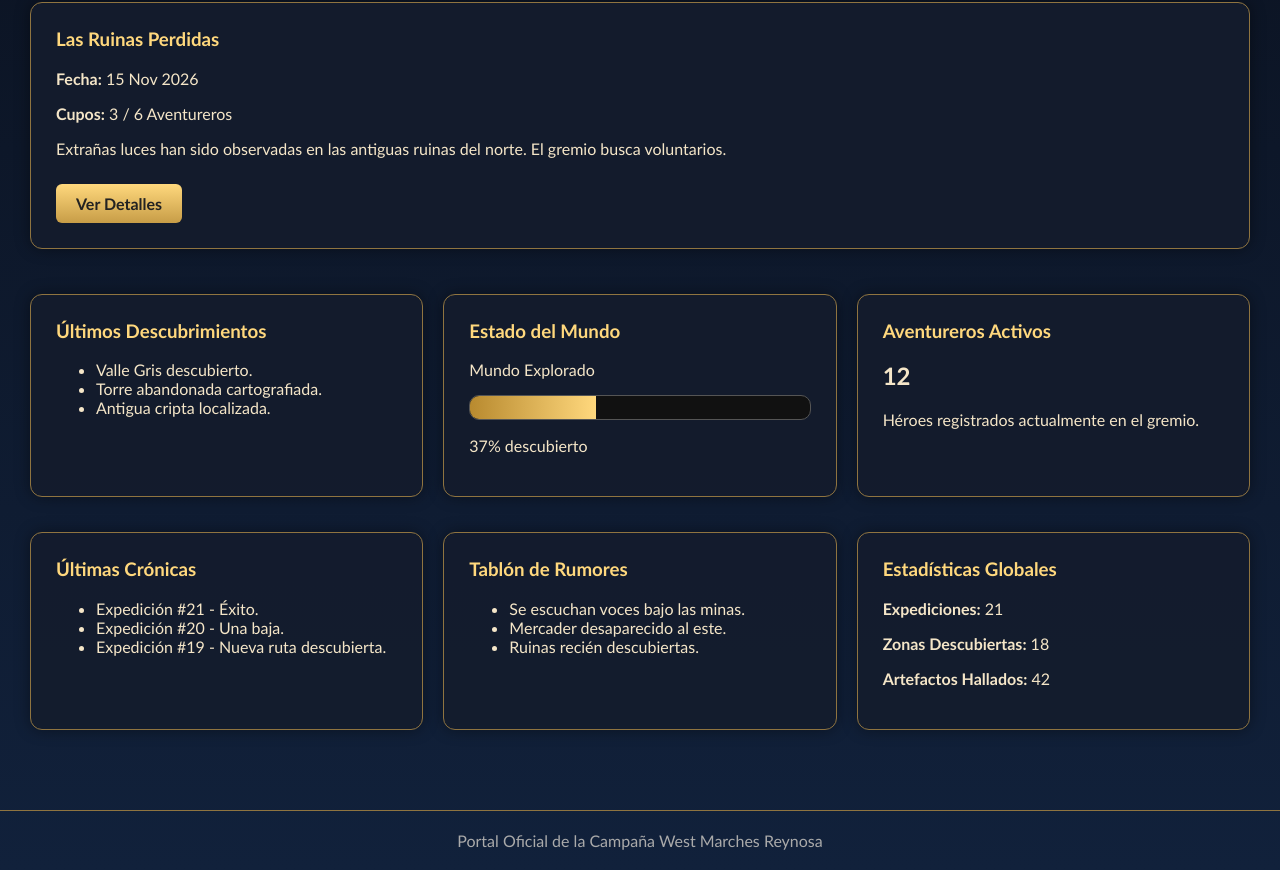
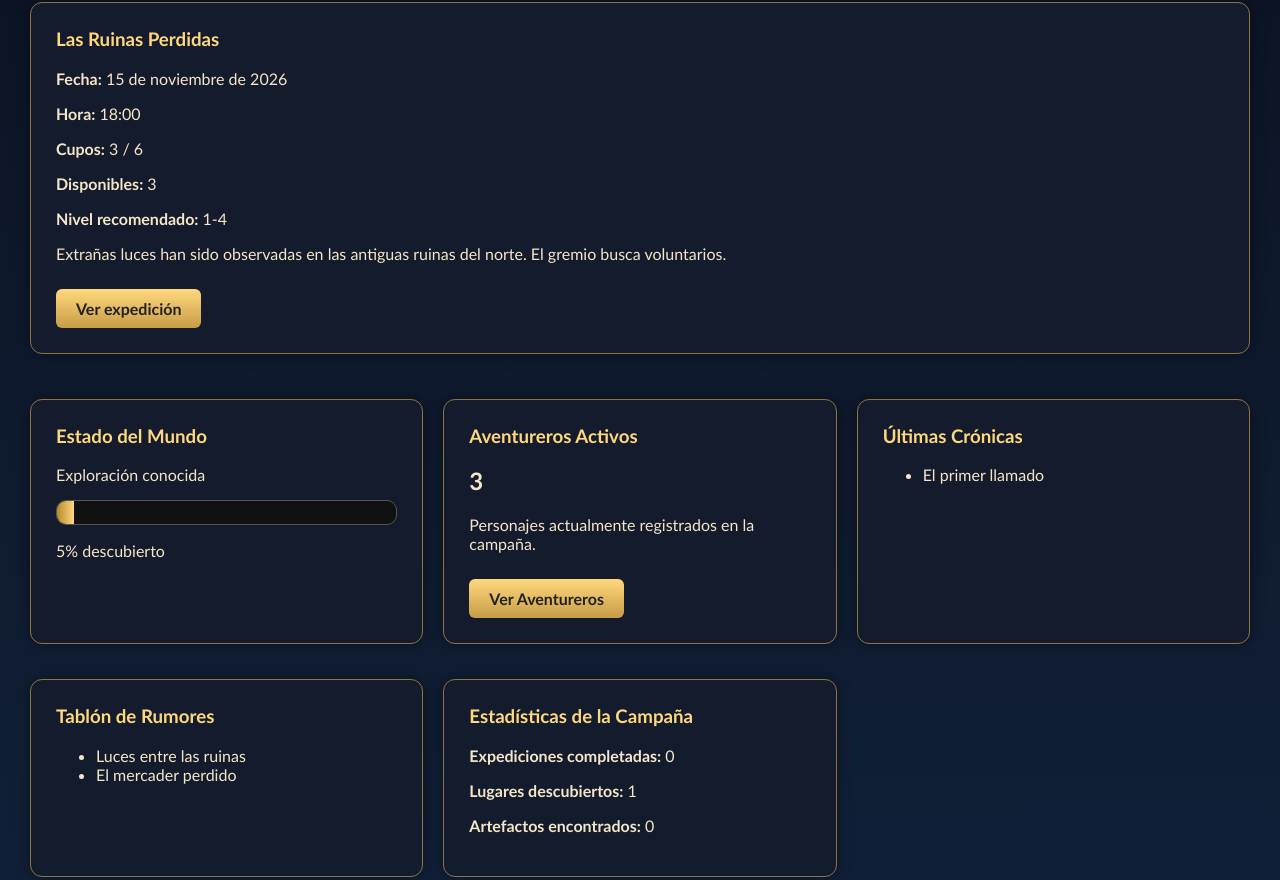
Before and after one commit to Golden-Ganso/West-Marches---Reynosa, a plain HTML site: page index.html in a window 1280 px wide. Shown: the part 212-1092 px from the top of the page. Drawn offline with Linux system fonts and the light colour scheme.

Commit message:
Enhance expedition display and add campaign stats
Updated the expedition section to show loading states and added campaign statistics.

```diff
--- a/index.html
+++ b/index.html
@@ -1,14 +1,11 @@
 <!DOCTYPE html>
 <html lang="es">
-
 <head>
     <meta charset="UTF-8">
     <meta name="viewport" content="width=device-width, initial-scale=1.0">
     <title>West Marches Reynosa</title>
-
     <link rel="stylesheet" href="css/style.css">
 </head>
-
 <body>
 
     <header>
@@ -27,101 +24,68 @@
     <main>
 
         <section class="hero">
-
             <h2>Próxima Expedición</h2>
 
-            <div class="card">
-                <h3>Las Ruinas Perdidas</h3>
-
-                <p><strong>Fecha:</strong> 15 Nov 2026</p>
-
-                <p><strong>Cupos:</strong> 3 / 6 Aventureros</p>
-
-                <p>
-                    Extrañas luces han sido observadas en las antiguas ruinas
-                    del norte. El gremio busca voluntarios.
-                </p>
-
-                <a href="#" class="button">
-                    Ver Detalles
-                </a>
-
+            <div class="card expedition-card" id="next-session">
+                <p>Cargando próxima expedición...</p>
             </div>
-
         </section>
 
         <section class="dashboard">
 
             <div class="card">
+                <h3>Estado del Mundo</h3>
+                <p>Exploración conocida</p>
 
-                <h3>Últimos Descubrimientos</h3>
+                <div class="progress-container">
+                    <div class="progress-bar" id="world-progress"></div>
+                </div>
 
-                <ul>
-                    <li>Valle Gris descubierto.</li>
-                    <li>Torre abandonada cartografiada.</li>
-                    <li>Antigua cripta localizada.</li>
-                </ul>
-
+                <p id="world-percentage">Cargando...</p>
             </div>
 
             <div class="card">
+                <h3>Aventureros Activos</h3>
+                <h2 id="active-characters">0</h2>
 
-                <h3>Estado del Mundo</h3>
+                <p>Personajes actualmente registrados en la campaña.</p>
 
-                <p>Mundo Explorado</p>
-
-                <div class="progress-container">
-                    <div class="progress-bar"></div>
-                </div>
-
-                <p>37% descubierto</p>
-
+                <a href="#" class="button">Ver Aventureros</a>
             </div>
 
             <div class="card">
+                <h3>Últimas Crónicas</h3>
 
-                <h3>Aventureros Activos</h3>
-
-                <h2>12</h2>
-
-                <p>
-                    Héroes registrados actualmente en el gremio.
-                </p>
-
+                <ul id="chronicles-list">
+                    <li>Cargando...</li>
+                </ul>
             </div>
 
             <div class="card">
+                <h3>Tablón de Rumores</h3>
 
-                <h3>Últimas Crónicas</h3>
-
-                <ul>
-                    <li>Expedición #21 - Éxito.</li>
-                    <li>Expedición #20 - Una baja.</li>
-                    <li>Expedición #19 - Nueva ruta descubierta.</li>
+                <ul id="rumors-list">
+                    <li>Cargando...</li>
                 </ul>
-
             </div>
 
             <div class="card">
+                <h3>Estadísticas de la Campaña</h3>
 
-                <h3>Tablón de Rumores</h3>
+                <p>
+                    <strong>Expediciones completadas:</strong>
+                    <span id="expedition-count">0</span>
+                </p>
 
-                <ul>
-                    <li>Se escuchan voces bajo las minas.</li>
-                    <li>Mercader desaparecido al este.</li>
-                    <li>Ruinas recién descubiertas.</li>
-                </ul>
+                <p>
+                    <strong>Lugares descubiertos:</strong>
+                    <span id="location-count">0</span>
+                </p>
 
-            </div>
-
-            <div class="card">
-
-                <h3>Estadísticas Globales</h3>
-
-                <p><strong>Expediciones:</strong> 21</p>
-                <p><strong>Zonas Descubiertas:</strong> 18</p>
-                <p><strong>Artefactos Hallados:</strong> 42</p>
-
+                <p>
+                    <strong>Artefactos encontrados:</strong>
+                    <span id="artifact-count">0</span>
+                </p>
             </div>
 
         </section>
@@ -132,6 +96,7 @@
         Portal Oficial de la Campaña West Marches Reynosa
     </footer>
 
+    <script src="js/app.js"></script>
+
 </body>
-
 </html>
```
